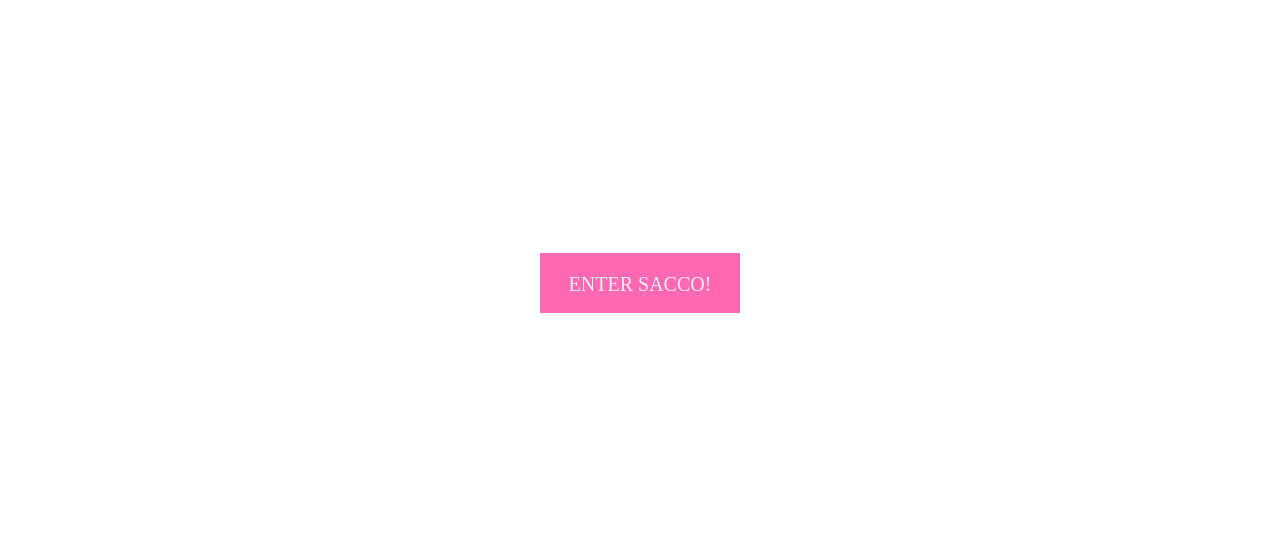
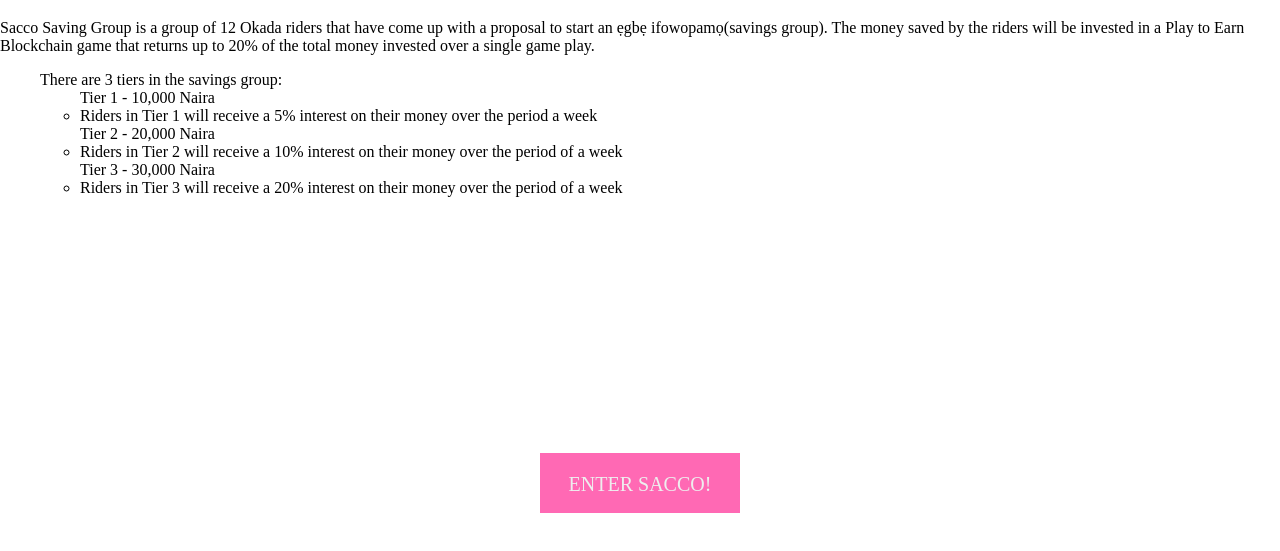
Before and after one commit to amarachiugwu/saccoSavingGroup, a plain HTML site: page index.html in a window 1280 px wide. Shown: the part 61-612 px from the top of the page. Drawn offline with Linux system fonts and the light colour scheme.

Commit message:
added markup

```diff
--- a/index.html
+++ b/index.html
@@ -7,6 +7,30 @@
     <body>
         <h1>Sacco Saving Group</h1>
 
+        <p class="description">Sacco Saving Group is a group of 12 Okada riders that have come up with a proposal to start an ẹgbẹ ifowopamọ(savings group). The money saved by the riders will be invested in a Play to Earn Blockchain game that returns up to 20% of the total money invested over a single game play.
+        </p>
+
+        <p class="tier">
+            <ul>
+                <span>There are 3 tiers in the savings group:</span>
+                <ul>
+                    <span>Tier 1 - 10,000 Naira</span>
+                    <li>Riders in Tier 1 will receive a 5% interest on their money over the period a week
+                    </li>
+                </ul>
+                <ul>
+                    <span>Tier 2 - 20,000 Naira</span>
+                    <li>Riders in Tier 2 will receive a 10% interest on their money over the period of a week
+                    </li>
+                </ul>
+                <ul>
+                    <span>Tier 3 - 30,000 Naira</span>
+                    <li>Riders in Tier 3 will receive a 20% interest on their money over the period of a week
+                    </li>
+                </ul>
+            </ul>
+        </p>
+
         <p id="btn">Enter Sacco!</p>
 
         <script src="app.js"></script>
```
